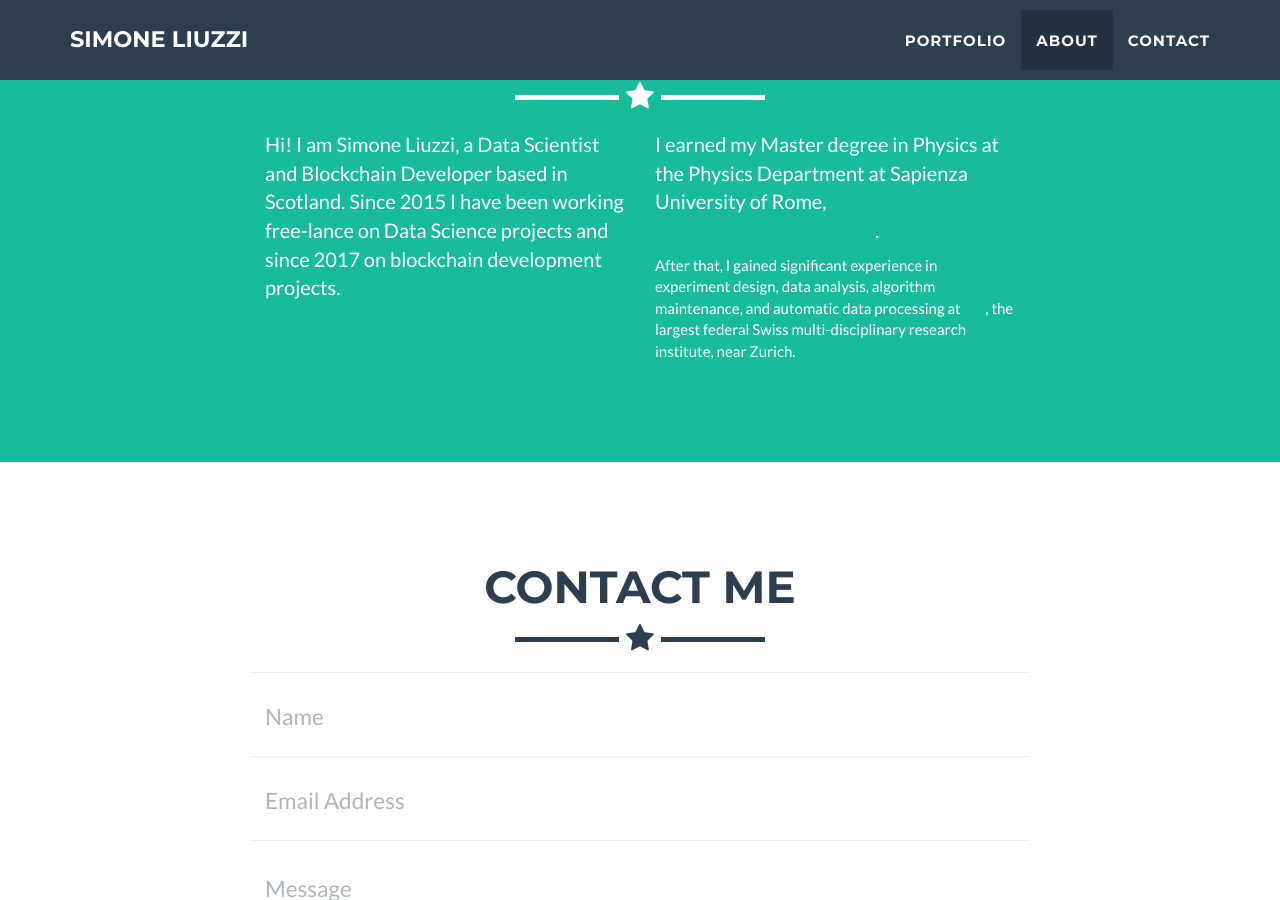
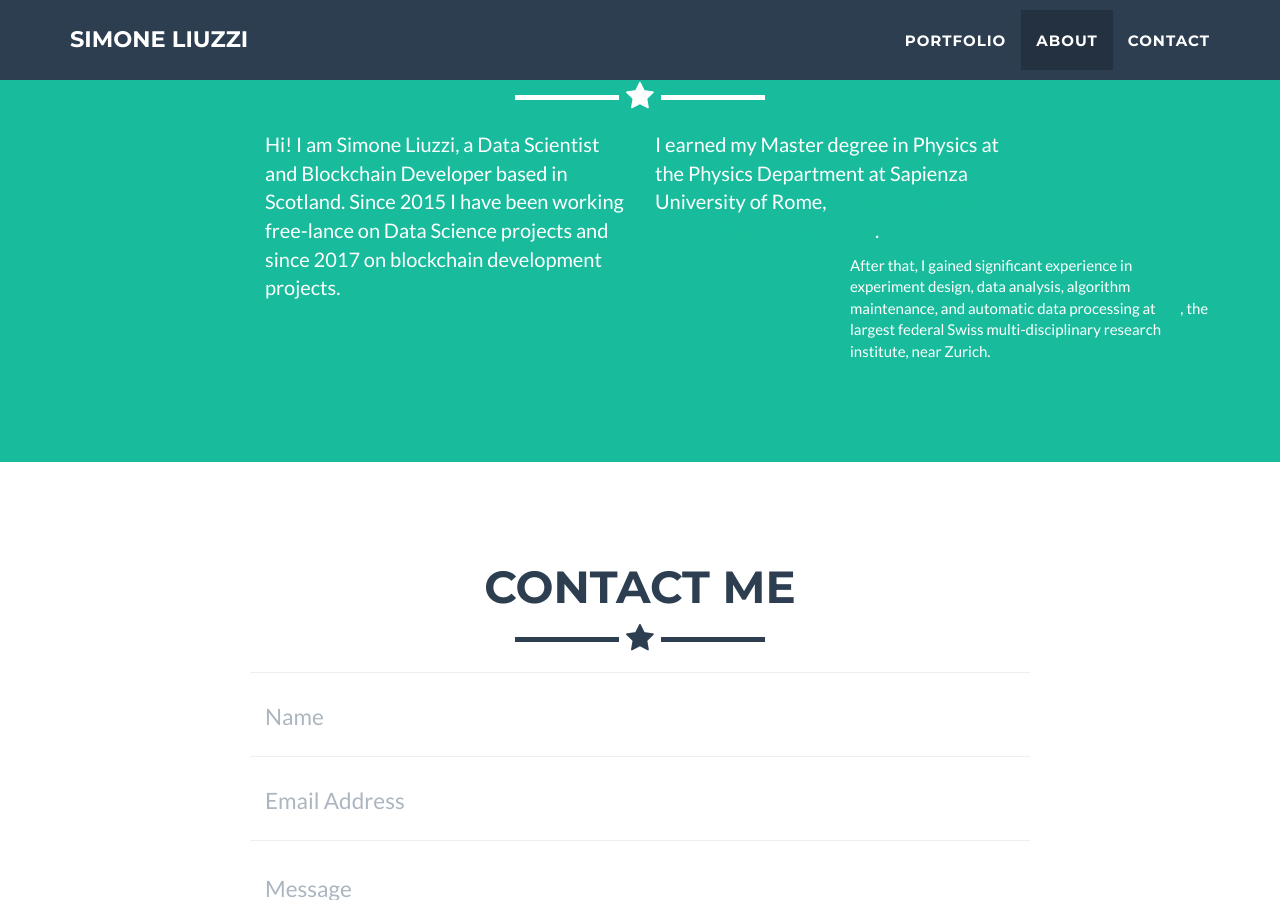
Before and after one commit to simonsaysL/simonesaysL.github.io, a Jekyll site: the page built from index.md, in a window 1280 px wide and 900 px high, scrolled down 1744 px. Built offline with Jekyll 4.4.1, drawn with Linux system fonts in a browser that asks for light colours; our own code applies the rules of GitHub Pages for plain Markdown files.

Commit message:
formatting changes

```diff
--- a/_includes/about.html
+++ b/_includes/about.html
@@ -15,7 +15,7 @@
                 <div class="col-lg-4">
                     <p>I earned my Master degree in Physics at the Physics Department at Sapienza University of Rome, <a href="http://en.uniroma1.it/archivionotizie/sapienza-first-2017-cwur-rankings">ranked in the first ten positions in the world</a>. </p>
                 </div>
-                <div class="col-lg-4">
+                <div class="col-lg-4 col-lg-offset-2">
                     After that, I gained significant experience in experiment design, data analysis, algorithm maintenance, and automatic data processing at <a url="www.psi.ch">PSI</a>, the largest federal Swiss multi-disciplinary research institute, near Zurich.
                 </div>
                <!--  <div class="col-lg-8 col-lg-offset-2 text-center">
```
